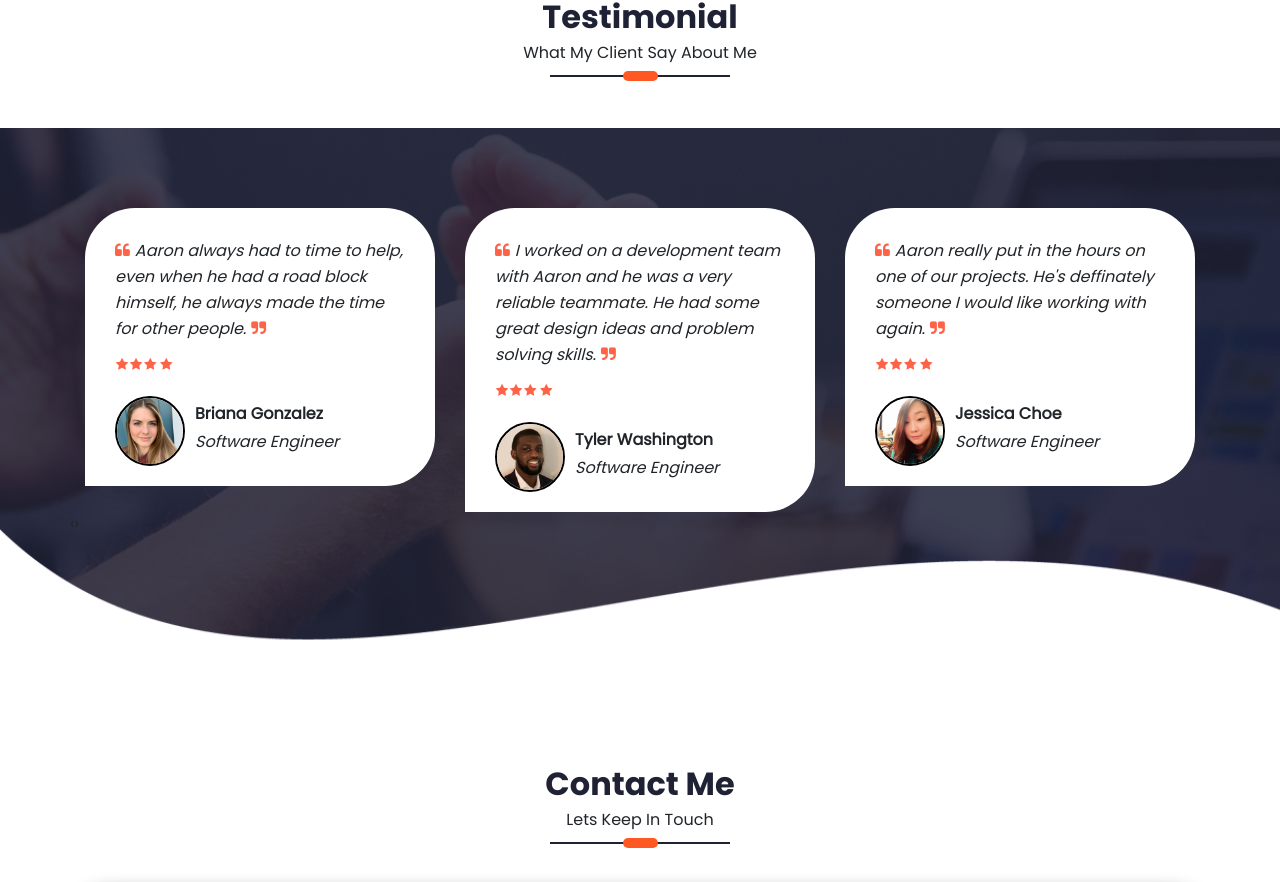
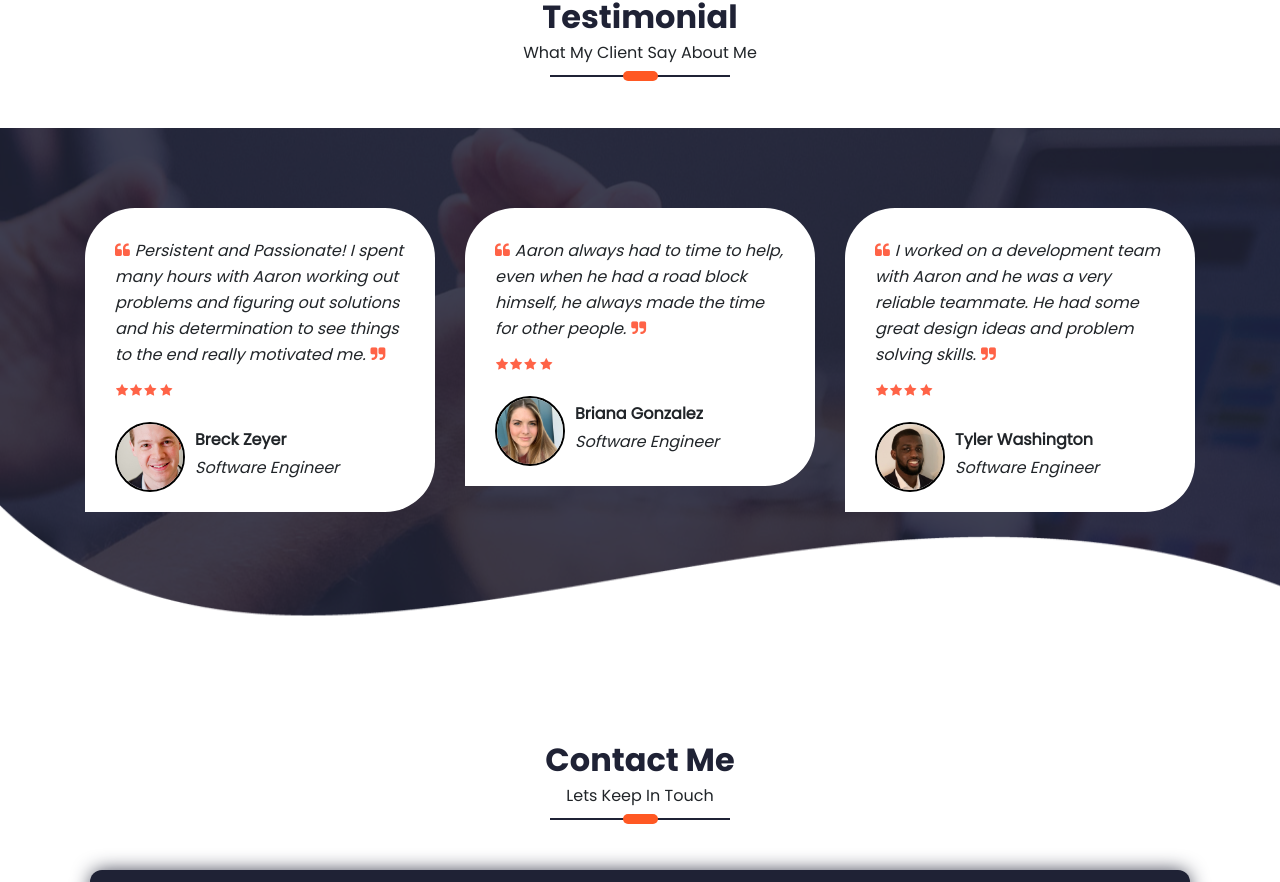
Before and after one commit to aaronsHarris/portfolioV1, a React (Create React App) app in the folder client/: page / in a window 1280 px wide. Shown: the part 2219-3101 px from the top of the page. Built offline with nearby package versions, Linux system fonts and the light colour scheme; a web font is replaced by a local one.

Commit message:
added tiny slider, editing testimonial page

```diff
--- a/client/package.json
+++ b/client/package.json
@@ -22,6 +22,7 @@
     "react-toastify": "^8.1.0",
     "react-typical": "^0.1.3",
     "rxjs": "^7.4.0",
+    "tiny-slider": "^2.9.4",
     "web-vitals": "^1.1.2"
   },
   "scripts": {
--- a/client/public/index.html
+++ b/client/public/index.html
@@ -31,6 +31,9 @@
     <script src="https://code.jquery.com/jquery-3.5.1.slim.min.js" integrity="sha384-DfXdz2htPH0lsSSs5nCTpuj/zy4C+OGpamoFVy38MVBnE+IbbVYUew+OrCXaRkfj" crossorigin="anonymous"></script>
     <script src="https://cdn.jsdelivr.net/npm/bootstrap@4.5.3/dist/js/bootstrap.min.js" integrity="sha384-w1Q4orYjBQndcko6MimVbzY0tgp4pWB4lZ7lr30WKz0vr/aWKhXdBNmNb5D92v7s" crossorigin="anonymous"></script>
 
+
+    <link rel="stylesheet" href="https://cdnjs.cloudflare.com/ajax/libs/tiny-slider/2.9.4/tiny-slider.css">
+<!--[if (lt IE 9)]><script src="https://cdnjs.cloudflare.com/ajax/libs/tiny-slider/2.9.4/min/tiny-slider.helper.ie8.js"></script><![endif]-->
     <!-- <link rel="stylesheet" href="owlcarousel/owl.carousel.min.css">
 <link rel="stylesheet" href="owlcarousel/owl.theme.default.min.css"> -->
 
--- a/client/src/PortfolioContainer/Testimonial/Testimonial.jsx
+++ b/client/src/PortfolioContainer/Testimonial/Testimonial.jsx
@@ -12,7 +12,10 @@
 import tyler from '../../assets/Testimonial/ty.jpeg'
 import shape from '../../assets/Testimonial/shape-bg.png'
 
+
+
 export default function Testimonial(props) {
+
   let fadeInScreenHandler = (screen) => {
     if (screen.fadeInScreen !== props.id) return;
     Animations.animations.fadeInScreen(props.id);
@@ -21,27 +24,31 @@
   const fadeInSubscription =
     ScrollService.currentScreenFadeIn.subscribe(fadeInScreenHandler);
 
-  const options = {
-    loop: true,
-    margin: 0,
-    nav: true,
-    animateIn: "bounceInRight",
-    animateOut: "bounceOutRight",
-    dots: true,
-    autoplay: true,
-    smartSpeed: 1000,
-    responsive: {
-      0: {
-        items: 1,
-      },
-      768: {
-        items: 1,
-      },
-      1000: {
-        items: 3,
-      },
-    },
-  };
+
+  // const slider = tns({
+  //   container = 'container'
+  // })
+  // const options = {
+  //   loop: true,
+  //   margin: 0,
+  //   nav: true,
+  //   animateIn: "bounceInRight",
+  //   animateOut: "bounceOutRight",
+  //   dots: true,
+  //   autoplay: true,
+  //   smartSpeed: 1000,
+  //   responsive: {
+  //     0: {
+  //       items: 1,
+  //     },
+  //     768: {
+  //       items: 1,
+  //     },
+  //     1000: {
+  //       items: 3,
+  //     },
+  //   },
+  // };
   useEffect(() => {
     return () => {
       /* UNSUBSCRIBE THE SUBSCRIPTIONS */
@@ -61,7 +68,7 @@
             <OwlCarousel
               className="owl-carousel"
               id="testimonial-carousel"
-              {...options}
+              // {...options}
             >
               <div className="col-lg-12">
                 <div className="testi-item">
```
Also changed, not shown: 1 other file (tests, documents, lock files or other folders).
